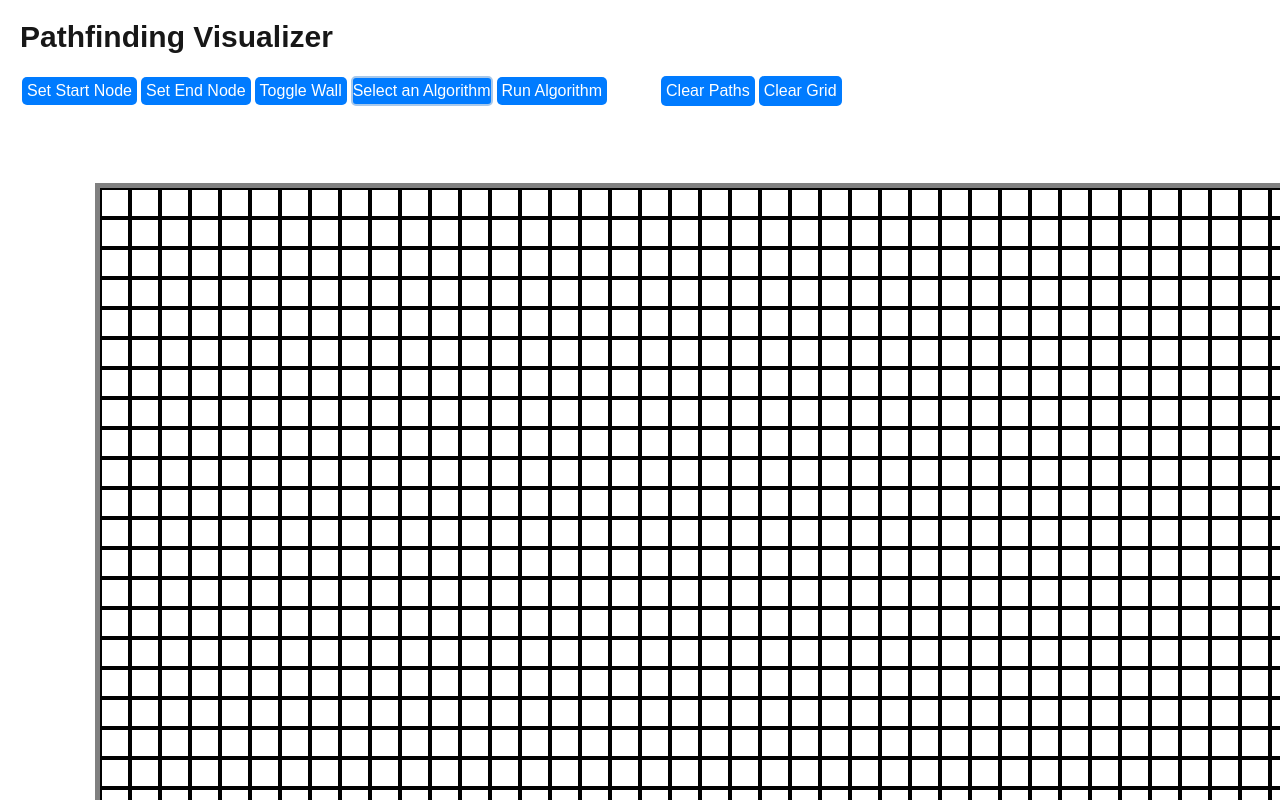
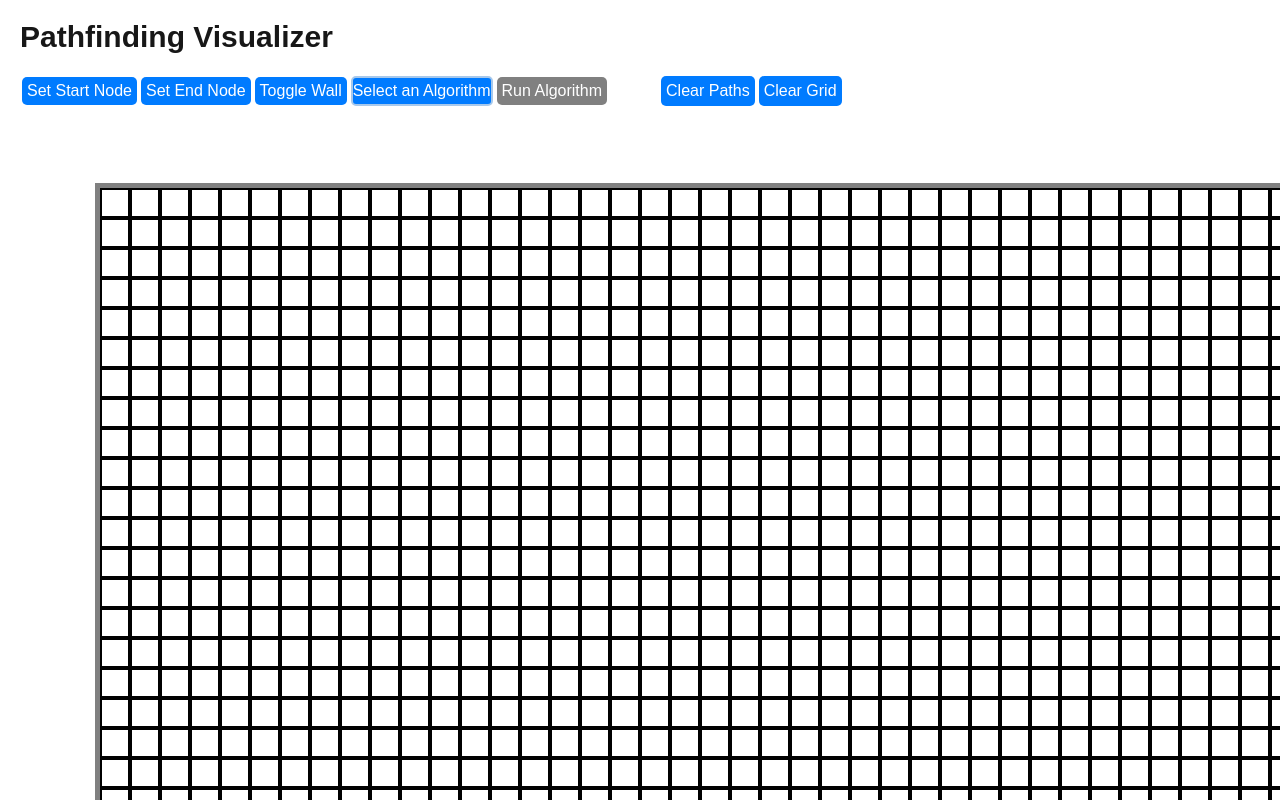
Before and after one commit to NomadicSasquatch/Pathfinding-Visualiser, a Next.js app: page / in a window 1280 px wide. Shown: the top 800 px of the page. Built offline with nearby package versions, Linux system fonts and the light colour scheme.

Commit message:
Bug fix: Restrict button access from specific states Chore: Added default dropdown text into config

```diff
--- a/src/app/components/ControlPanel/ControlPanel.js
+++ b/src/app/components/ControlPanel/ControlPanel.js
@@ -4,26 +4,27 @@ import React from 'react';
 import Grid from '../Grid/Grid';
 import Dropdown from '../Dropdown/Dropdown';
 import styles from './ControlPanel.module.css';
+import { DEFAULT_ALGO_DROPDOWN_TEXT  } from '../../config/config';
 
-const GridPanel = ({ handleSetStartButton, handleSetEndButton, setCurrentAction, setSelectedAlgorithm, handleRunButton, isRunning, handleClearPathButton, handleClearGridButton, isRunningAlgo }) => {
+const GridPanel = ({ handleSetStartButton, handleSetEndButton, setCurrentAction, selectedAlgorithm, setSelectedAlgorithm, handleRunButton, isRunning, handleClearPathButton, handleClearGridButton, isRunningAlgo }) => {
   const algorithms = [`Breadth-First Search`, `Depth-First Search`, `Dijkstra's Algorithm`, `A* Algorithm`];
 
   return (
     <div className={styles.gridPanel}>
       <div className={styles.leftGroup}>
-        <button onClick = {()=>handleSetStartButton()} className={styles.button}>
+        <button onClick = {()=>handleSetStartButton()} className={styles.button} disabled={isRunningAlgo}>
           Set Start Node
         </button>
-        <button onClick = {()=>handleSetEndButton()} className={styles.button}>
+        <button onClick = {()=>handleSetEndButton()} className={styles.button} disabled={isRunningAlgo}>
           Set End Node
         </button>
-        <button onClick = {()=>setCurrentAction('toggleWall')} className={styles.button}>
+        <button onClick = {()=>setCurrentAction('toggleWall')} className={styles.button} disabled={isRunningAlgo}>
           Toggle Wall
         </button>
-        <Dropdown options={algorithms} defaultText={`Select an Algorithm`} setSelectedAlgorithm={setSelectedAlgorithm} isRunningAlgo={isRunningAlgo}>
+        <Dropdown options={algorithms} defaultText={DEFAULT_ALGO_DROPDOWN_TEXT} setSelectedAlgorithm={setSelectedAlgorithm} isRunningAlgo={isRunningAlgo}>
 
         </Dropdown>
-        <button onClick = {()=>handleRunButton()} className={styles.button}>
+        <button onClick = {()=>handleRunButton()} className={styles.button} disabled={!(DEFAULT_ALGO_DROPDOWN_TEXT.localeCompare(selectedAlgorithm))}>
           {isRunning ? "Pause Algorithm" : "Run Algorithm"}
         </button>
       </div>
--- a/src/app/components/ControlPanel/ControlPanel.module.css
+++ b/src/app/components/ControlPanel/ControlPanel.module.css
@@ -25,6 +25,10 @@
   background-color: #0056b3;
 }
 
+.button:disabled {
+  background-color: grey;
+}
+
 .leftGroup {
   justify-content: flex-start;
 }
--- a/src/app/components/Pathfinding Visualiser/PathfindingVisualiser.js
+++ b/src/app/components/Pathfinding Visualiser/PathfindingVisualiser.js
@@ -1,5 +1,6 @@
 'use client';
-/*- gradient
+/*
+- gradient
 - collapsible path comparison
 - current algo, selection dropdown remains a dropdown
 - add sounds
@@ -7,13 +8,14 @@
 - scaling issue
 - dropdown closes when anything else is clicked(the cheese)
 - disable toggle wall when algo is running
+- tutorial/walkthrough that can runs on first render and when user clicks on the tutorial button
 */
 
 import React, { useState, useEffect, useRef } from 'react';
 import Grid from '../Grid/Grid';
 import styles from './PathfindingVisualiser.module.css';
 import ControlPanel from '../ControlPanel/ControlPanel';
-import { GRID_ROWS, GRID_COLS } from '../../config/config';
+import { GRID_ROWS, GRID_COLS, DEFAULT_ALGO_DROPDOWN_TEXT } from '../../config/config';
 
 export default function PathfindingVisualizer() {
   const [grid, setGrid] = useState(() => {
@@ -37,7 +39,7 @@ export default function PathfindingVisualizer() {
   });
   const [isMouseDown, setIsMouseDown] = useState(false);
   const [currentAction, setCurrentAction] = useState('idle');
-  const [selectedAlgorithm, setSelectedAlgorithm] = useState('');
+  const [selectedAlgorithm, setSelectedAlgorithm] = useState(DEFAULT_ALGO_DROPDOWN_TEXT);
   const [hasStart, setHasStart] = useState(null);
   const [hasEnd, setHasEnd] = useState(null);
   const [isRunning, setIsRunning] = useState(false);
@@ -245,7 +247,7 @@ export default function PathfindingVisualizer() {
       return;
     }
 
-    const delay = 0.5;
+    const delay = 0.05;
     const animate = (ms) => new Promise((resolve) => setTimeout(resolve, ms));
 
     const BreadthFirstSearchStep = async () => {
@@ -308,7 +310,7 @@ export default function PathfindingVisualizer() {
       console.log(`DFS has not been initialised\n`);
       return;
     }
-    const delay = 0.5;
+    const delay = 0.05;
     const animate = (ms) => new Promise((resolve) => setTimeout(resolve, ms));
     console.log(`DFS begins\n`);
     const depthFirstSearch = async () => {
@@ -375,7 +377,7 @@ export default function PathfindingVisualizer() {
       return;
     }
 
-    const delay = 0.5;
+    const delay = 0.05;
     const animate = (ms) => new Promise((resolve) => setTimeout(resolve, ms));
 
     const AStarStep = async () => {
@@ -446,7 +448,7 @@ export default function PathfindingVisualizer() {
   return (
     <div className={styles.visualizerContainer}>
       <h1 className={styles.h1}>Pathfinding Visualizer</h1>
-      <ControlPanel handleSetStartButton={handleSetStartButton} handleSetEndButton={handleSetEndButton} setCurrentAction={setCurrentAction} setSelectedAlgorithm={setSelectedAlgorithm} handleRunButton={handleRunButton} isRunning={isRunning} handleClearPathButton={handleClearPathButton} handleClearGridButton={handleClearGridButton} isRunningAlgo={isRunningAlgo} >
+      <ControlPanel handleSetStartButton={handleSetStartButton} handleSetEndButton={handleSetEndButton} setCurrentAction={setCurrentAction} selectedAlgorithm={selectedAlgorithm} setSelectedAlgorithm={setSelectedAlgorithm} handleRunButton={handleRunButton} isRunning={isRunning} handleClearPathButton={handleClearPathButton} handleClearGridButton={handleClearGridButton} isRunningAlgo={isRunningAlgo} >
 
       </ControlPanel>
       <Grid grid={grid} setGrid={setGrid} onMouseDown={handleMouseDown} onMouseUp={handleMouseUp} onMouseEnter={handleMouseEnter} actionState={currentAction}/>
--- a/src/app/config/config.js
+++ b/src/app/config/config.js
@@ -1,3 +1,4 @@
 export const NODE_SIZE = 30;
-export const GRID_ROWS = 55; //originally 22
-export const GRID_COLS = 110; // originally 55
+export const GRID_ROWS = 22; //originally 22
+export const GRID_COLS = 55; // originally 55
+export const DEFAULT_ALGO_DROPDOWN_TEXT = `Select an Algorithm`
```
